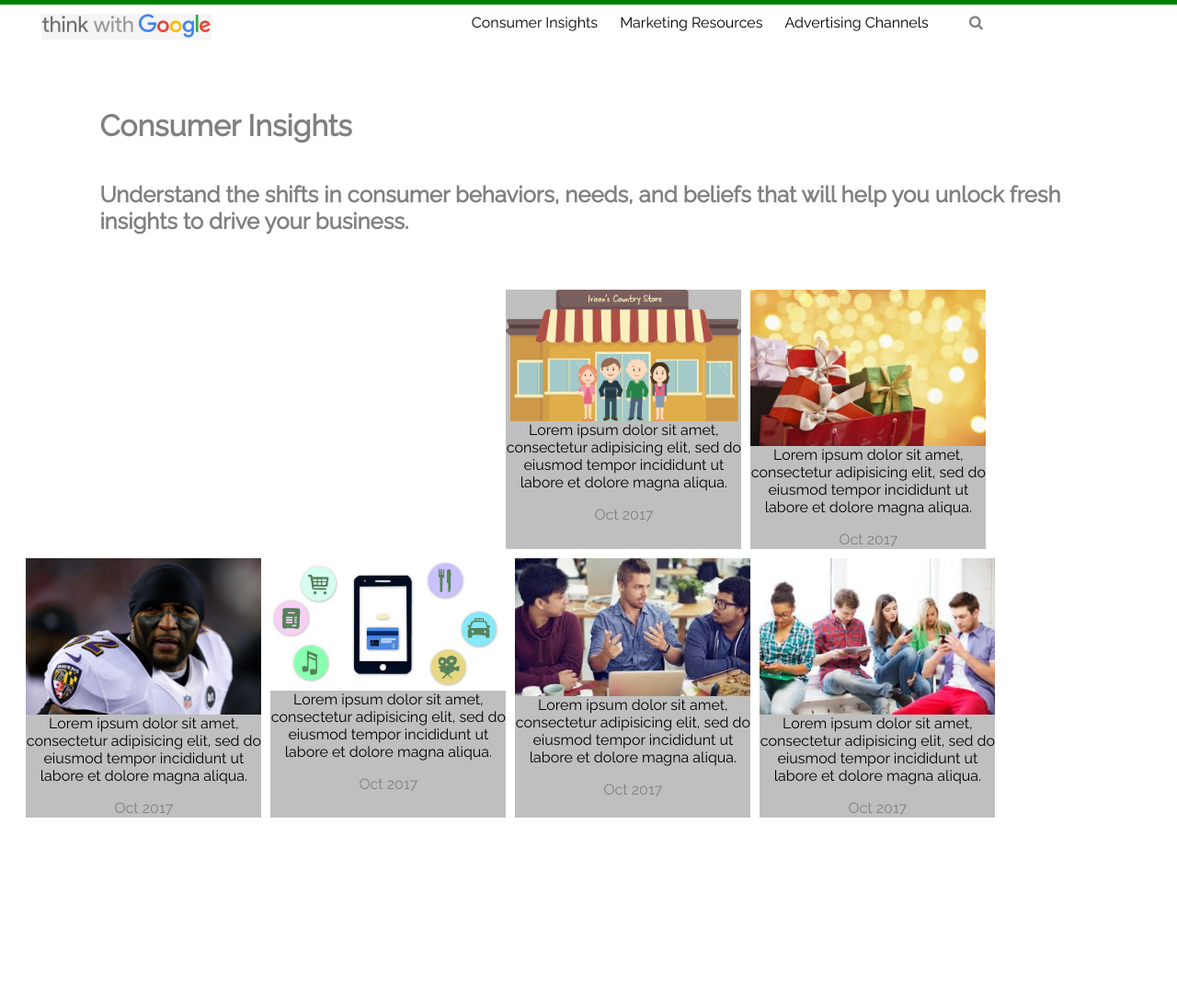
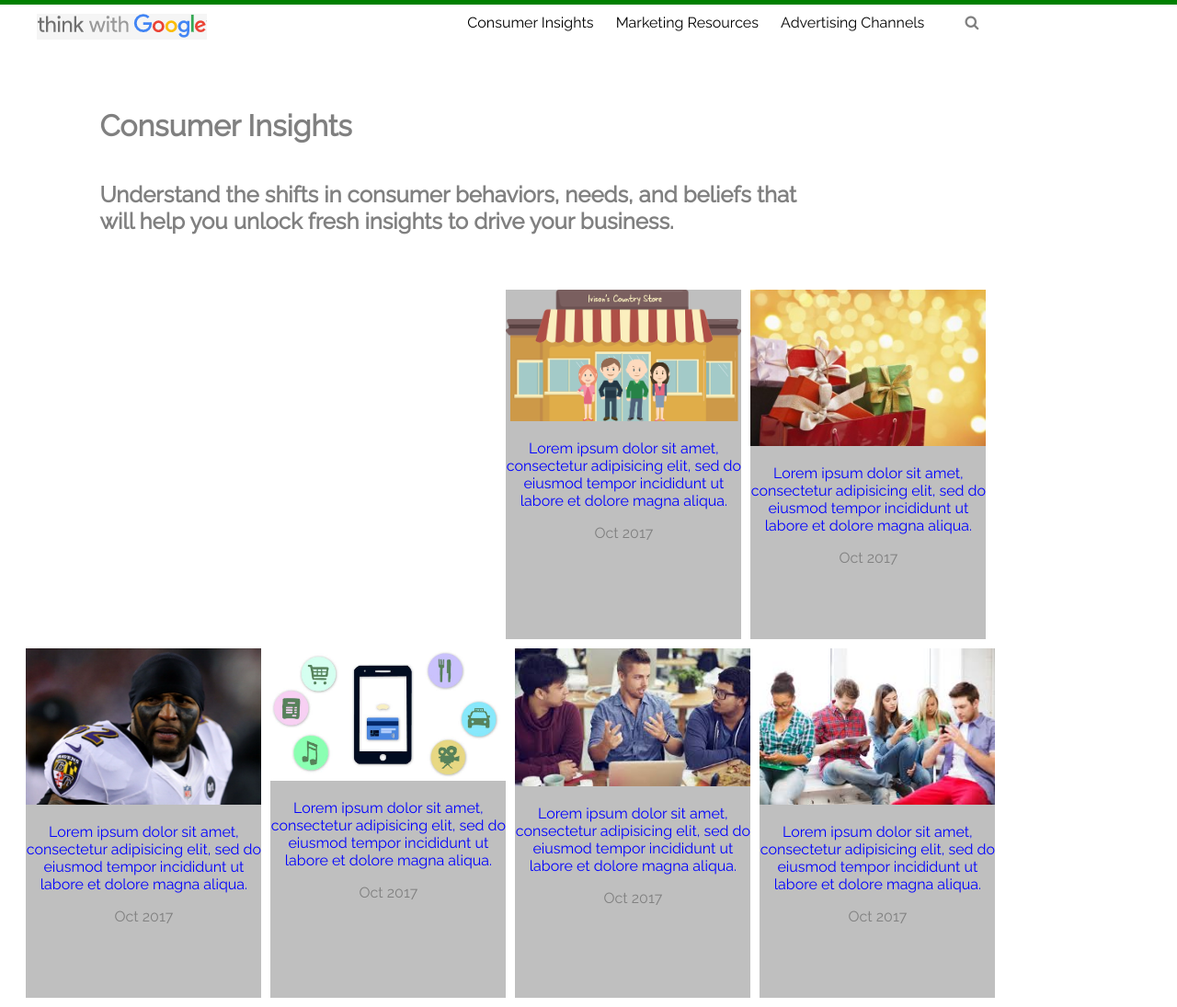
Before and after one commit to zmarston/think-google, a plain HTML site: page index.html in a window 1280 px wide. Shown: the whole page at 92% size. Before the commit the page ends 899 px from the top, so only its background shows below. Drawn offline with Linux system fonts and the light colour scheme.

```diff
--- a/css/styles.css
+++ b/css/styles.css
@@ -9,7 +9,7 @@ body {
   box-sizing: border-box;
 }
 .container {
-  width: 90vw;
+  /*width: 90vw;*/
 }
 .nav {
   margin-top: 10px;
@@ -117,20 +117,22 @@ ul {
   .main-img {
     float: left;
     width: 40vw;
-    height: 30vh;
+    height: 40vh;
   }
   .block {
     width: 20vw;
     float: left;
-    height: 282px;
+    height: 380px;
     margin-left: -10px;
     margin-top: -10px;
   }
+  .block-main-text {
+    float: left;
+    margin-top: 20px;
+    color: blue;
+  }
   .block:nth-child(2n+1) {
     clear: none;
-  }
-  .container {
-    max-width: 1600px;
   }
   .float-right {
     margin-right: 15%;
@@ -140,8 +142,16 @@ ul {
     padding-left: 70px;
   }
   h2 {
+    width: 60vw;
     padding-top: 20px;
     padding-left: 70px;
     padding-bottom: 40px;
   }
 }
+
+@media screen and (min-width:1600px){
+  .container {
+    max-width: 1600px;
+  }
+
+}
```
Also changed, not shown: 1 other file.
